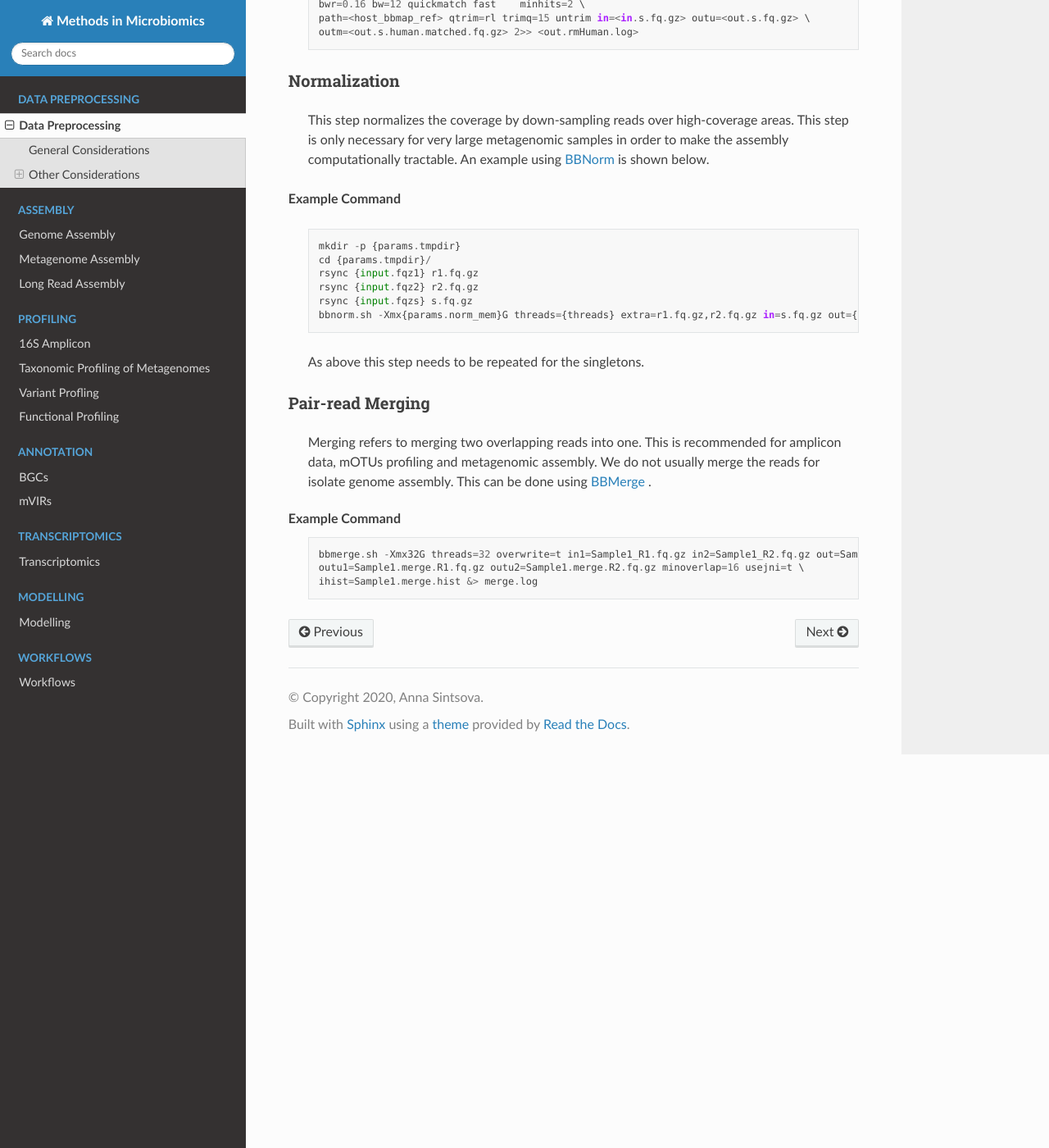
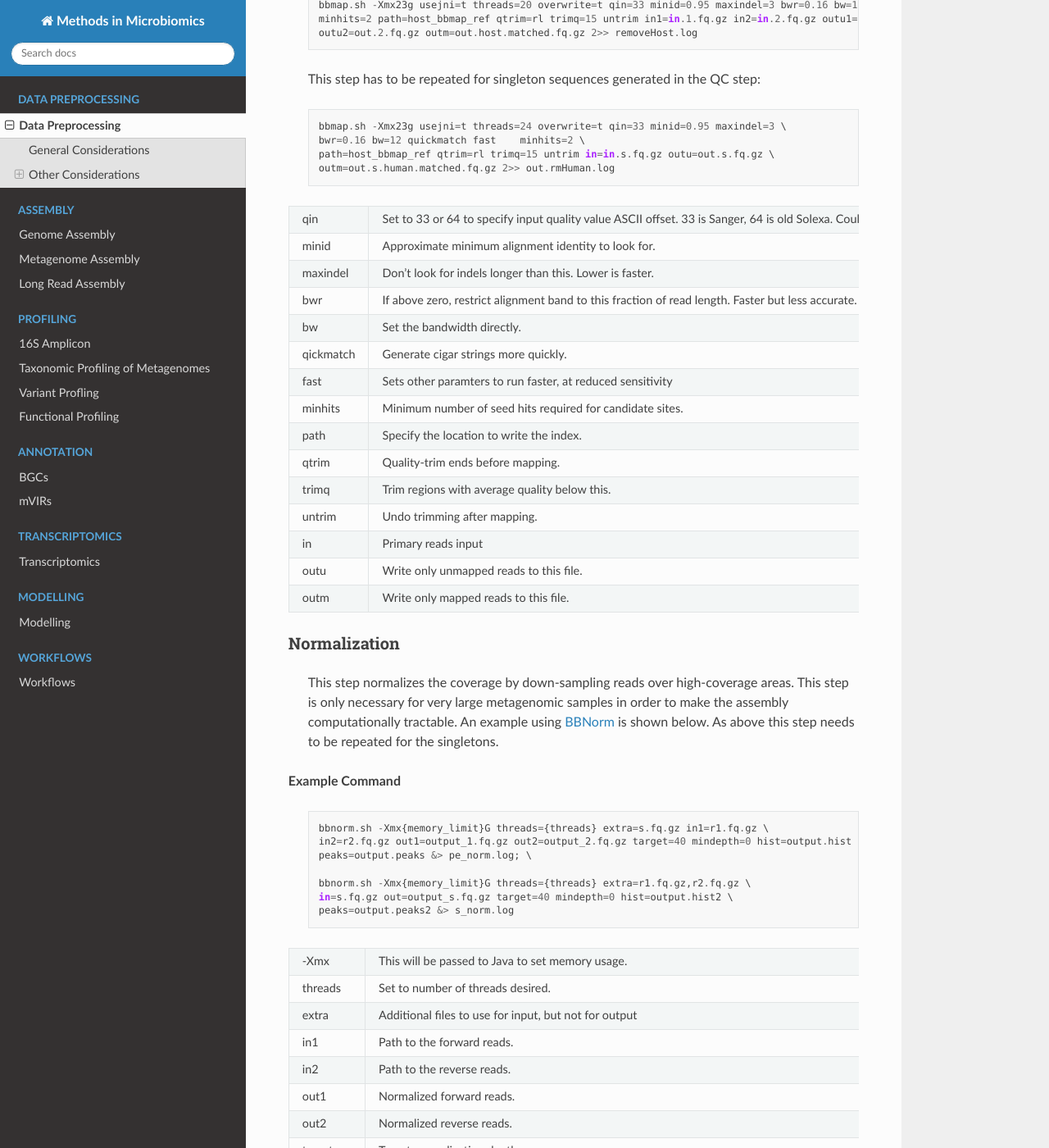
Before and after one commit to MicrobiologyETHZ/Methods_in_Microbiomics, a Sphinx documentation site: the page built from docs/preprocessing/preprocessing.rst, in a window 1280 px wide and 1400 px high, scrolled down 3966 px. Shown: the whole window at 82% size. Built offline with Sphinx 7.4.7 and the Read the Docs theme 2.0.0, drawn with Linux system fonts in a browser that asks for light colours; some of the changed text lies outside the part shown.

Commit message:
finished first draft of preprocessing

```diff
--- a/docs/preprocessing/preprocessing.rst
+++ b/docs/preprocessing/preprocessing.rst
@@ -15,7 +15,7 @@
 
 .. note::
 
-    Sample data for this section can be found :download:`here <../downloads/Sample1_isolate.tar.gz>`. The conda environment specifications are :download:`here <../downloads/preprocessing.yaml>`. See the :ref:`tutorials` section for intstructions on how to unpack the data and create the conda environment. After unpacking the data, you should have a set of forward (Sample1_R1.fq.gz) and reverse (Sample1_R2.fq.gz) reads. Also included are Illumina adapter sequences (adapters.fa) and PhiX genome (phix174_ill.ref.fa.gz)
+    Sample data for this section can be found :download:`here <../downloads/Sample1_isolate.tar.gz>`. The conda environment specifications are :download:`here <../downloads/preprocessing.yaml>`. See the :ref:`tutorials` section for intstructions on how to unpack the data and create the conda environment. After unpacking the data, you should have a set of forward (Sample1_R1.fq.gz) and reverse (Sample1_R2.fq.gz) reads. Also included are Illumina adapter sequences (adapters.fa) and PhiX genome (phix174_ill.ref.fa.gz).
 
 .. image:: ../images/Preprocessing.png
 
@@ -28,17 +28,17 @@
             out=Sample1_trimmed_R1.fq.gz out2=Sample1_trimmed_R2.fq.gz \
             outm=Sample1_adapter_matched.fq.gz outs=Sample1_adapter_s.fq.gz  \
             refstats=Sample1.adapter_trim.stats statscolumns=5 overwrite=t ref=adapters.fa \
-            ktrim=r k=23 mink=11 hdist=1 2 >> preprocessing.log
+            ktrim=r k=23 mink=11 hdist=1 2>> preprocessing.log
 
 **Options Explained**
 
 ========    =========================================================================================================
--Xmx1G      allocate 1G of memory
-usejni=t    enable JNI-accelerated version of BBDuk
-ktrim=r     trims the adapter as well as all the bases to the right of the adapter sequence
-k=23        length of the k-mer used for matching
-mink=11     additionally matches shorter k-mers (with lengths between 23 and 11) to trim partial adapter sequences
-hdist=1     hamming distance for reference k-mers
+-Xmx        This will be passed to Java to set memory usage.
+usejni      Enable JNI-accelerated version of BBDuk.
+ktrim       Trims the adapter as well as all the bases to the right of the adapter sequence
+k           Length of the k-mer used for matching
+mink        Additionally matches shorter k-mers (with lengths between 23 and 11) to trim partial adapter sequences
+hdist       Hamming distance for reference k-mers
 ========    =========================================================================================================
 
 
@@ -56,7 +56,8 @@
         bbduk.sh -Xmx1G usejni=t in=Sample1_trimmed_R1.fq.gz in2=Sample1_trimmed_R2.fq.gz \
         out=Sample1_phix_removed_R1.fq.gz out2=Sample1_phix_removed_R2.fq.gz \
         outm=Sample1_phix_matched.fq.gz outs=Sample1_phix_s.fq.gz \
-        ref=phix174_ill.ref.fa.gz k=31 hdist=1 refstats=Sample1_phix.stats statscolumns=5
+        ref=phix174_ill.ref.fa.gz k=31 hdist=1 \
+        refstats=Sample1_phix.stats statscolumns=5 2>> contaminant.log
 
 
 **Options Explained**
@@ -78,7 +79,7 @@
         bbduk.sh -Xmx1G usejni=t in=Sample1_phix_removed_R1.fq.gz in2=Sample1_phix_removed_R2.fq.gz  \
         out1=Sample1_clean_R1.fq.gz out2=Sample1_clean_R2.fq.gz \
         outm=Sample1_qc_failed.fq.gz outs=Sample1_s.fq.gz minlength=45 \
-        qtrim=rl maq=20 maxns=1  stats=Sample1_qc.stats statscolumns=5 trimq=14
+        qtrim=rl maq=20 maxns=1  stats=Sample1_qc.stats statscolumns=5 trimq=14 2>> qc.log
 
 **Options Explained**
 
@@ -102,7 +103,7 @@
     bbduk.sh -Xmx1G usejni=t in=Sample1_R1.fq.gz in2=Sample1_R2.fq.gz \
     out=stdout.fq outm=Sample1_adapter_matched.fq.gz outs=Sample1_adapter_s.fq.gz  \
     refstats=Sample1.adapter_trim.stats statscolumns=5 overwrite=t ref=adapters.fa \
-    ktrim=r k=23 mink=11 hdist=1  2 >> preprocessing.log | \
+    ktrim=r k=23 mink=11 hdist=1  2>> preprocessing.log | \
     bbduk.sh -Xmx1G usejni=t interleaved=true overwrite=t \
     in=stdin.fq out=stdout.fq outm=Sample1_phix_matched.fq.gz outs=Sample1_phix_s.fq.gz \
     ref=phix174_ill.ref.fa.gz k=31 hdist=1 refstats=Sample1_phix.stats statscolumns=5 2>> preprocessing.log | \
@@ -131,13 +132,19 @@
 ^^^^^^^^^^^^^^^^^^^^^^^^
     Samples containing host DNA can be filtered by mapping the reads to the host genome. This step is perfomred using `BBMap <https://jgi.doe.gov/data-and-tools/bbtools/bb-tools-user-guide/bbmap-guide/>`_ aligner.
 
+
+.. note::
+    Host genome sequences are note provided in the test dataset, but can be downloaded from NCBI, Ensembl, UCSC. Be sure to keep track of the genome version you are using. Genomes for commonly analyzed organisms can also be downloaded from Illumina iGenomes_
+
+.. _iGenomes: https://support.illumina.com/sequencing/sequencing_software/igenome.html
+
     **Example Command**
 
     .. code-block::
 
         bbmap.sh -Xmx23g usejni=t threads=20 overwrite=t qin=33 minid=0.95 maxindel=3 bwr=0.16 bw=12 quickmatch fast \
-        minhits=2 path=<host_bbmap_ref> qtrim=rl trimq=15 untrim in1=<in.1.fq.gz> in2=<in.2.fq.gz> outu1=<out.1.fq.gz> \
-        outu2=<out.2.fq.gz> outm=<out.host.matched.fq.gz> 2>> removeHost.log}
+        minhits=2 path=host_bbmap_ref qtrim=rl trimq=15 untrim in1=in.1.fq.gz in2=in.2.fq.gz outu1=out.1.fq.gz \
+        outu2=out.2.fq.gz outm=out.host.matched.fq.gz 2>> removeHost.log
 
 
     This step has to be repeated for singleton sequences generated in the QC step:
@@ -146,31 +153,57 @@
 
         bbmap.sh -Xmx23g usejni=t threads=24 overwrite=t qin=33 minid=0.95 maxindel=3 \
         bwr=0.16 bw=12 quickmatch fast    minhits=2 \
-        path=<host_bbmap_ref> qtrim=rl trimq=15 untrim in=<in.s.fq.gz> outu=<out.s.fq.gz> \
-        outm=<out.s.human.matched.fq.gz> 2>> <out.rmHuman.log>
+        path=host_bbmap_ref qtrim=rl trimq=15 untrim in=in.s.fq.gz outu=out.s.fq.gz \
+        outm=out.s.human.matched.fq.gz 2>> out.rmHuman.log
+
+=============    ==========================================================
+qin              Set to 33 or 64 to specify input quality value ASCII offset. 33 is Sanger, 64 is old Solexa. Could be left unspecified (default=auto)
+minid            Approximate minimum alignment identity to look for.
+maxindel         Don't look for indels longer than this. Lower is faster.
+bwr              If above zero, restrict alignment band to this fraction of read length.  Faster but less accurate.
+bw               Set the bandwidth directly.
+qickmatch        Generate cigar strings more quickly.
+fast             Sets other paramters to run faster, at reduced sensitivity
+minhits          Minimum number of seed hits required for candidate sites.
+path             Specify the location to write the index.
+qtrim            Quality-trim ends before mapping.
+trimq            Trim regions with average quality below this.
+untrim           Undo trimming after mapping.
+in               Primary reads input
+outu             Write only unmapped reads to this file.
+outm             Write only mapped reads to this file.
+=============    ==========================================================
 
 
 Normalization
 ^^^^^^^^^^^^^
-    This step normalizes the coverage by down-sampling reads over high-coverage areas. This step is only necessary for very large metagenomic samples in order to make the assembly computationally tractable. An example using `BBNorm <https://jgi.doe.gov/data-and-tools/bbtools/bb-tools-user-guide/bbnorm-guide/>`_ is shown below.
+    This step normalizes the coverage by down-sampling reads over high-coverage areas. This step is only necessary for very large metagenomic samples in order to make the assembly computationally tractable. An example using `BBNorm <https://jgi.doe.gov/data-and-tools/bbtools/bb-tools-user-guide/bbnorm-guide/>`_ is shown below. As above this step needs to be repeated for the singletons.
 
 **Example Command**
 
     .. code-block::
 
-        mkdir -p {params.tmpdir}
-        cd {params.tmpdir}/
-        rsync {input.fqz1} r1.fq.gz
-        rsync {input.fqz2} r2.fq.gz
-        rsync {input.fqzs} s.fq.gz
-        bbnorm.sh -Xmx{params.norm_mem}G threads={threads} extra=r1.fq.gz,r2.fq.gz in=s.fq.gz out={output.fqzs} target=40 mindepth=0 hist={output.hist2} peaks={output.peaks2} &> {log.logs};
+        bbnorm.sh -Xmx{memory_limit}G threads={threads} extra=s.fq.gz in1=r1.fq.gz \
+        in2=r2.fq.gz out1=output_1.fq.gz out2=output_2.fq.gz target=40 mindepth=0 hist=output.hist \
+        peaks=output.peaks &> pe_norm.log; \
 
-    As above this step needs to be repeated for the singletons.
+        bbnorm.sh -Xmx{memory_limit}G threads={threads} extra=r1.fq.gz,r2.fq.gz \
+        in=s.fq.gz out=output_s.fq.gz target=40 mindepth=0 hist=output.hist2 \
+        peaks=output.peaks2 &> s_norm.log
 
-    .. code-block::
-        bbnorm.sh -Xmx{params.norm_mem}G threads={threads} extra=s.fq.gz in1=r1.fq.gz in2=r2.fq.gz out1={output.fqz1} out2={output.fqz2} target=40 mindepth=0 hist={output.hist} peaks={output.peaks} &> {log.logpe};
-        rm *fq.gz
-
+=============    ==========================================================
+-Xmx             This will be passed to Java to set memory usage.
+threads          Set to number of threads desired.
+extra            Additional files to use for input, but not for output
+in1              Path to the forward reads.
+in2              Path to the reverse reads.
+out1             Normalized forward reads.
+out2             Normalized reverse reads.
+target           Target normalization depth.
+mindepth         Kmers with depth below this number will not be included when calculating the depth of a read.
+hist             Specify a file to write the input kmer depth histogram.
+peaks            Write the peaks to this file.
+=============    ==========================================================
 
 Pair-read Merging
 ^^^^^^^^^^^^^^^^^
@@ -180,6 +213,19 @@
 **Example Command**
     .. code-block::
 
-        bbmerge.sh -Xmx32G threads=32 overwrite=t in1=Sample1_R1.fq.gz in2=Sample1_R2.fq.gz out=Sample1.m.fq.gz \
+        bbmerge.sh -Xmx32G threads=32 in1=Sample1_R1.fq.gz in2=Sample1_R2.fq.gz out=Sample1.m.fq.gz \
         outu1=Sample1.merge.R1.fq.gz outu2=Sample1.merge.R2.fq.gz minoverlap=16 usejni=t \
         ihist=Sample1.merge.hist &> merge.log
+
+=============    ==========================================================
+-Xmx             This will be passed to Java to set memory usage.
+threads          Set to number of threads desired.
+in1              Path to the forward reads.
+in2              Path to the reverse reads.
+out              File for merged reads.
+outu1            File for forward unmerged reads.
+outu2            File for reverse unmerged reads.
+minoverlap       Minimum number of overlapping bases to allow merging.
+ihist            Insert length histogram output file.
+usejni           Do overlapping in C code, which is faster.  Requires compiling the C code.
+=============    ==========================================================
```
Also changed, not shown: docs/index.rst (+4 -7 lines).
